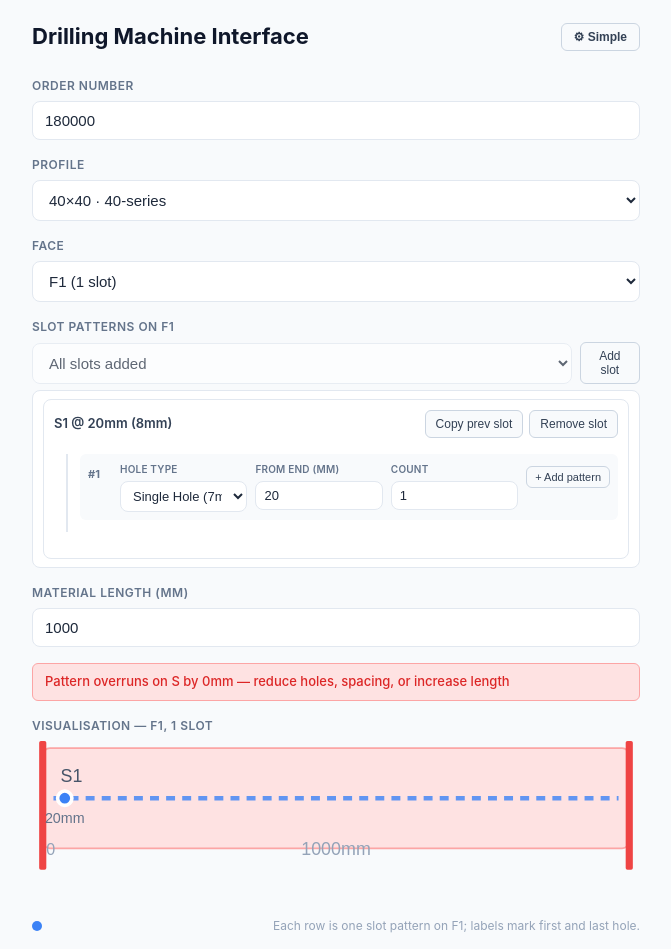
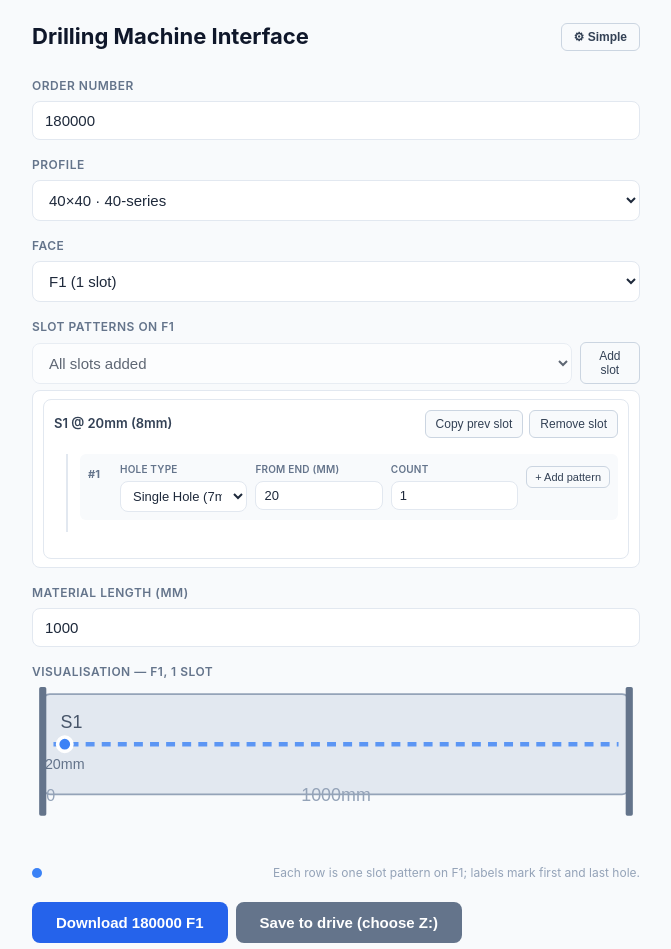
Before and after one commit to Deejpotter/drilling-machine-interface, a React (Vite) app: page / in a window 1280 px wide. Shown: the top 949 px of the page, without its empty margins (304-975 px from the left). Built offline with nearby package versions, Linux system fonts and the light colour scheme.

Commit message:
fix: slotFitChecks clearance calculation for multiple patterns
Old code used pattern.holeCount/pattern.spacing directly.
New code finds last hole position across all patterns in slot.

Fixes false positive '0mm overrun' that disabled download button.

```diff
--- a/src/App.jsx
+++ b/src/App.jsx
@@ -334,10 +334,16 @@ export default function App() {
   }, [slotPatternsSorted, slotMap]);
 
   const slotFitChecks = useMemo(() => {
-    return slotPatternsSorted.map(pattern => {
-      const lastHoleEnd = pattern.fromEnd + (pattern.holeCount - 1) * pattern.spacing + 20;
+    return slotPatternsSorted.map(slot => {
+      // Find the last hole position across all patterns in this slot
+      let lastHolePos = 0;
+      for (const pattern of slot.patterns) {
+        const patternLastHole = pattern.fromEnd + (pattern.count - 1) * pattern.spacing;
+        if (patternLastHole > lastHolePos) lastHolePos = patternLastHole;
+      }
+      const lastHoleEnd = lastHolePos + 20; // 20mm clearance
       return {
-        slotId: pattern.slotId,
+        slotId: slot.slotId,
         clearanceEnd: materialLength - lastHoleEnd,
       };
     });
```
